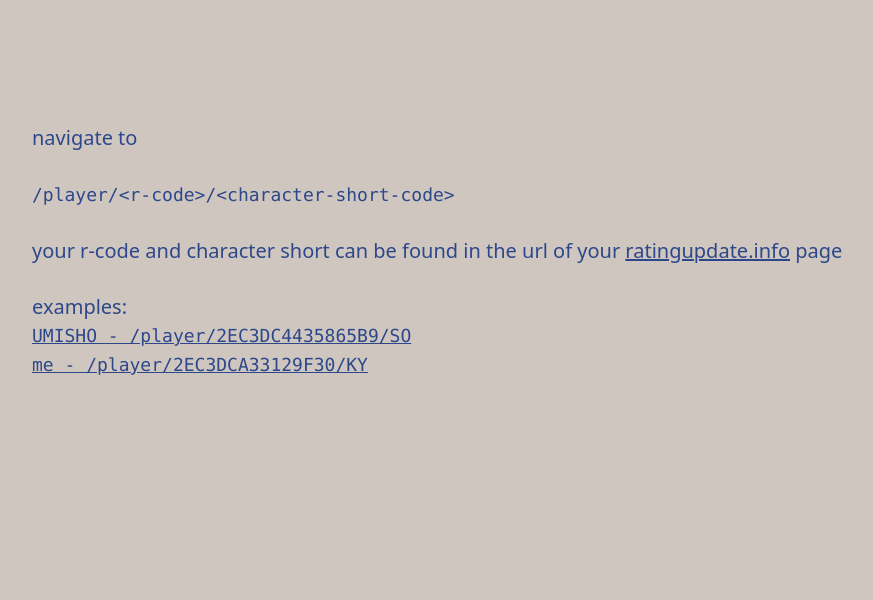
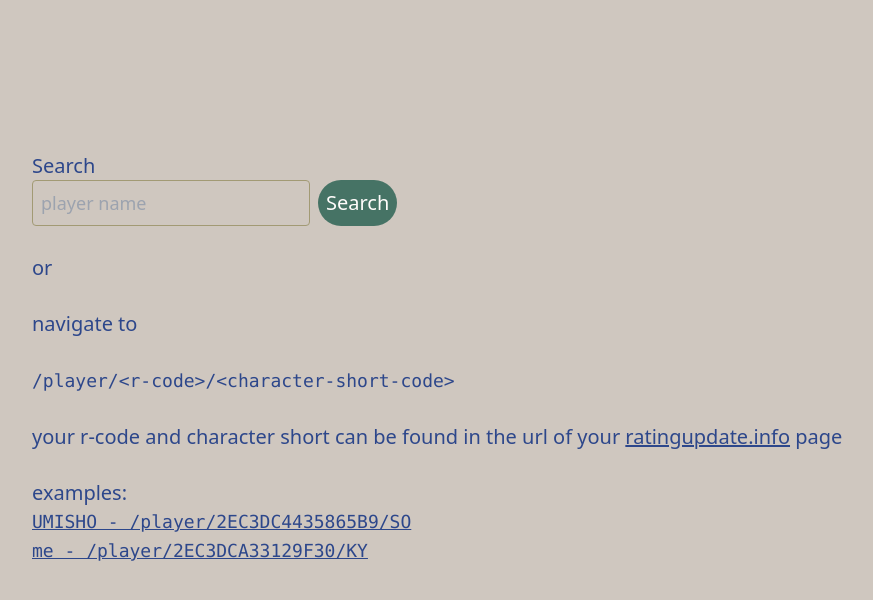
Before and after one commit to GradyCongdon/hubris, a Next.js app: page / in a window 1280 px wide. Shown: the top 600 px of the page, without its empty margins (64-937 px from the left). Built offline with nearby package versions, Linux system fonts and the light colour scheme; no server answers; a web font is replaced by a local one.

Commit message:
more search + homepage

```diff
--- a/app/(player)/Player.tsx
+++ b/app/(player)/Player.tsx
@@ -3,6 +3,7 @@ import { shortKey, shortToLong } from "@/app/api/character";
 import { useRouter } from "next/navigation";
 import { useEffect, useState } from "react";
 import { getCharacterRatings } from "@/app/api/hubris/player/[rCode]/characters/lib";
+import Link from "next/link";
 
 export const Player = (props: PlayerCharacterMatchIndex) => {
   const { player, character, rating, matches } = props;
@@ -28,6 +29,7 @@ export const Player = (props: PlayerCharacterMatchIndex) => {
       </h1>
       <div className="container player-meta divide-x border-t">
         <h2 className="rt-rc text-left pl-2 md:pl-2">{rCode}</h2>
+        <Link href={`/search/${name}`}>
           <div
             className="theme-invert flex align-middle justify-end pr-2 md:pr-2"
             style={{ alignItems: "center", height: "100%" }}
@@ -36,9 +38,10 @@ export const Player = (props: PlayerCharacterMatchIndex) => {
               {nameLimited}
             </h2>
           </div>
+        </Link>
       </div>
       <div className="container player-meta divide-x border-t ">
-        <div className="rt-md pl-2 md:pl-2 flex justify-between">
+        <div className="rt-md flex justify-between">
           <CharacterSelect rCode={rCode} characterShort={character.shortCode} />
         </div>
         <h2 className="rt-md text-right pr-2 md:pr-2">
--- /dev/null
+++ b/app/SearchInput.tsx
@@ -0,0 +1,57 @@
+"use client";
+import { useRouter } from "next/navigation";
+import { useState } from "react";
+
+export const useSearchInput = (
+  defaultValue: string,
+  callback: (name: string) => void
+) => {
+  const [name, setName] = useState<string>(defaultValue);
+  const onChange = (e: React.ChangeEvent<HTMLInputElement>) => {
+    setName(e.target.value);
+  };
+  const onSubmit = (e?: React.FormEvent) => {
+    e?.preventDefault();
+    callback(name);
+  };
+  const onEnter = (e: React.KeyboardEvent) => {
+    if (e.key === "Enter") {
+      onSubmit();
+    }
+  };
+  return { onChange, onSubmit, onEnter, name };
+};
+export const SearchInput = ({
+  defaultValue,
+  callback,
+}: {
+  defaultValue: string;
+  callback: (name: string) => void;
+}) => {
+  const { onChange, onSubmit, onEnter, name } = useSearchInput(
+    defaultValue,
+    callback
+  );
+  return (
+    <form onSubmit={onSubmit} onKeyDown={onEnter} className="flex">
+      <input
+        type="text"
+        placeholder="player name"
+        onChange={onChange}
+        className="p-2 rounded border input text-lg"
+        value={name}
+      />
+      <button type="submit" className="ml-2 p-2 rounded-full button">
+        Search
+      </button>
+    </form>
+  );
+};
+
+export const SearchInputRouter = () => {
+  const router = useRouter();
+  const callback = (name: string) => {
+    router.push(`/search/${name}`);
+  };
+  return <SearchInput defaultValue={""} callback={callback} />;
+};
--- a/app/page.tsx
+++ b/app/page.tsx
@@ -1,6 +1,14 @@
+import { SearchInputRouter } from "./SearchInput";
+
 export default function Home() {
   return (
     <main className="min-h-screen p-3 lg:p-24 text-lg lg:text-xl">
+      <br />
+      <br />
+      <h2 className="text-xl">Search</h2>
+      <SearchInputRouter />
+      <br />
+      <p>or</p>
       <br />
       <p>
         navigate to
--- a/app/search/page.tsx
+++ b/app/search/[[...query]]/page.tsx
@@ -1,13 +1,13 @@
 "use client";
-import { useState } from "react";
-import { search } from "../api/hubris/search/lib";
-import { PlayerCharactersIndex, Rating } from "../api/hubris/types";
-import { shortKey, shortToLong } from "../api/character";
-import { formatRating } from "../(player)/utils";
+import { use, useCallback, useEffect, useState } from "react";
+import { search } from "../../api/hubris/search/lib";
+import { PlayerCharactersIndex, Rating } from "../../api/hubris/types";
+import { shortKey, shortToLong } from "../../api/character";
+import { formatRating } from "../../(player)/utils";
 import Link from "next/link";
-import { EXAMPLE } from "../consts";
-import { exampleSearch } from "../api/hubris/example";
-import { set } from "lodash";
+import { EXAMPLE } from "../../consts";
+import { exampleSearch } from "../../api/hubris/example";
+import { SearchInput } from "@/app/SearchInput";
 
 const byRating = ([, a]: [string, Rating], [, b]: [string, Rating]) =>
   b.value - b.deviation - (a.value - a.deviation);
@@ -18,14 +18,13 @@ const FullMessage = ({ children }: { children: React.ReactNode }) => (
   <h2 className="min-h-screen justify-center flex items-center">{children}</h2>
 );
 
-export default function Page() {
+export default function Page({ params }: { params: { query?: string[] } }) {
+  const queryString = params.query?.join(" ") ?? "";
   const [results, setResults] =
     useState<Record<string, PlayerCharactersIndex>>(defaultSearch);
-  const [name, setName] = useState<string>("");
   const [state, setState] = useState<string>("init");
-  const onSubmit = async (e: React.FormEvent) => {
+  const fetchSearch = useCallback(async (name: string) => {
     setState("loading");
-    e.preventDefault();
     try {
       const results = await search(name);
       setResults(results);
@@ -35,33 +34,20 @@ export default function Page() {
       console.error(e);
       setState("error");
     }
-  };
-  const onChange = (e: React.ChangeEvent<HTMLInputElement>) => {
-    setName(e.target.value);
-  };
-  const submit = (e: React.KeyboardEvent) => {
-    if (e.key === "Enter") {
-      onSubmit(e as any);
+  }, []);
+
+  useEffect(() => {
+    if (queryString) {
+      fetchSearch(queryString);
     }
-  };
+  }, [fetchSearch, queryString]);
+
   const entries = Object.entries(results);
   return (
     <div className="max-w-3xl m-auto p-8">
-      <form
-        onSubmit={onSubmit}
-        onKeyDown={submit}
-        className="flex justify-center"
-      >
-        <input
-          type="text"
-          placeholder="player name"
-          onChange={onChange}
-          className="p-2 rounded border input"
-        />
-        <button type="submit" className="ml-2 p-2 rounded-full button">
-          Search
-        </button>
-      </form>
+      <div className="flex justify-center">
+        <SearchInput defaultValue={queryString} callback={fetchSearch} />
+      </div>
       <div>
         {state === "loading" && <FullMessage>Loading...</FullMessage>}
         {state === "error" && <FullMessage>Error</FullMessage>}
```
Also changed, not shown: 1 other file (tests, documents, lock files or other folders). Lines whose indentation alone changed are shown as unchanged.
